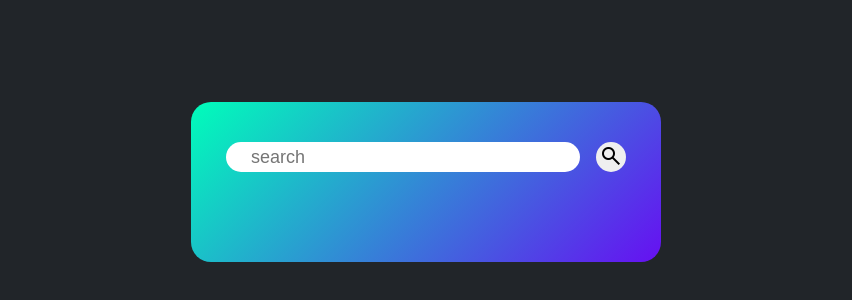
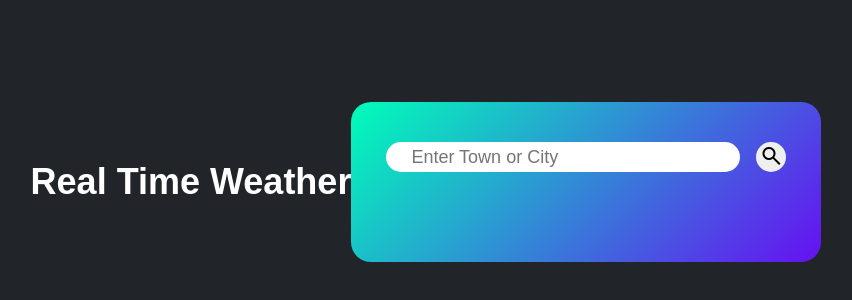
Before and after one commit to Danmasanii/weather-web-app, a plain HTML site: page index.html in a window 1280 px wide. Shown: the part 218-518 px from the top of the page, without its empty margins (214-1066 px from the left). Drawn offline with nearby package versions, Linux system fonts and the light colour scheme.

Commit message:
Update index.html

```diff
--- a/index.html
+++ b/index.html
@@ -37,11 +37,12 @@
 
     <main>
       <div>
-        <!-- <h1>Real Time Weather</h1> -->
+
       </div>
+      <h1>Real Time Weather</h1>
       <div class="card-container">
         <div class="search">
-          <input type="search" placeholder="search" name="search" id="search" />
+          <input type="search" placeholder="Enter Town or City" name="search" id="search" />
           <button>
             <span class="material-symbols-outlined"> search </span>
           </button>
```
